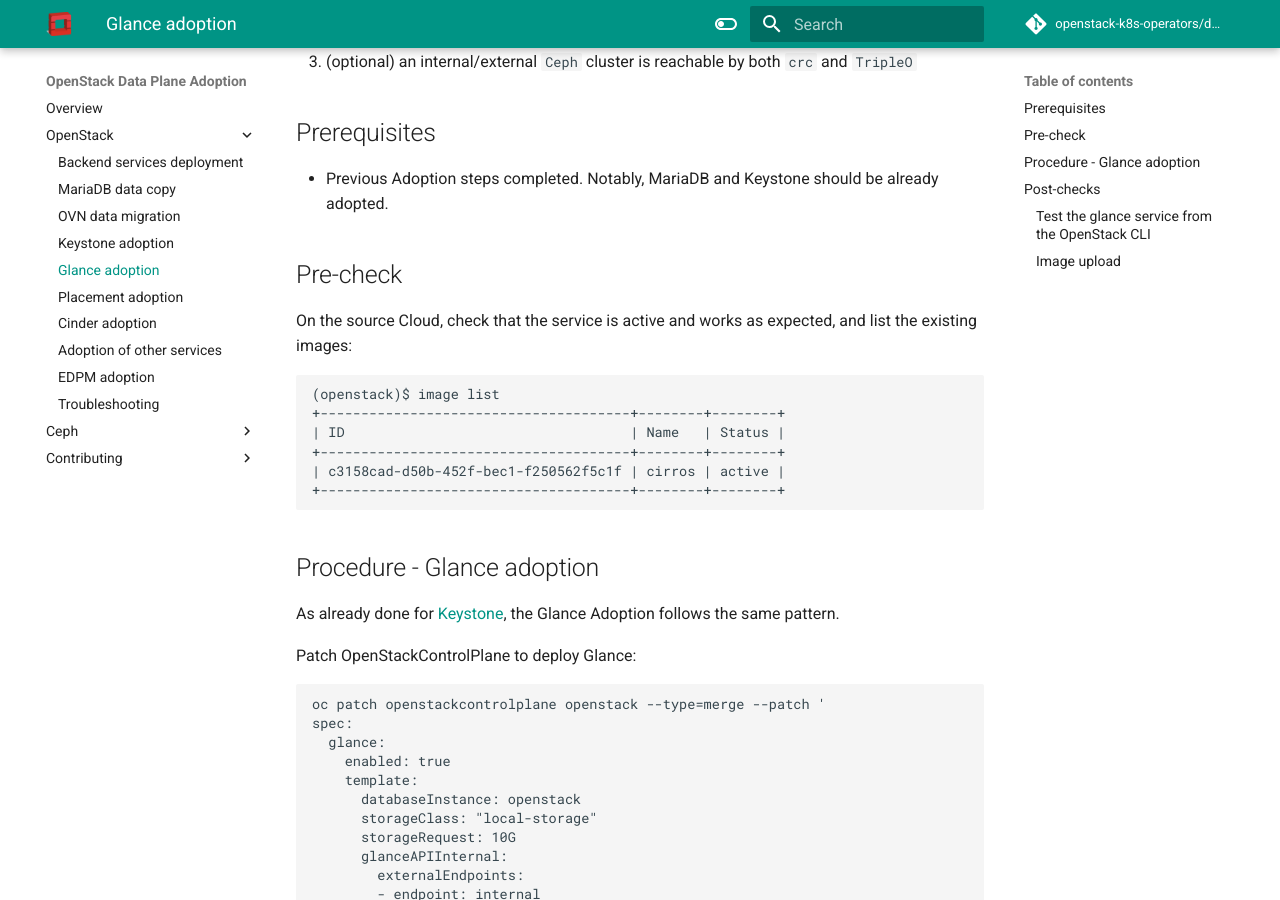
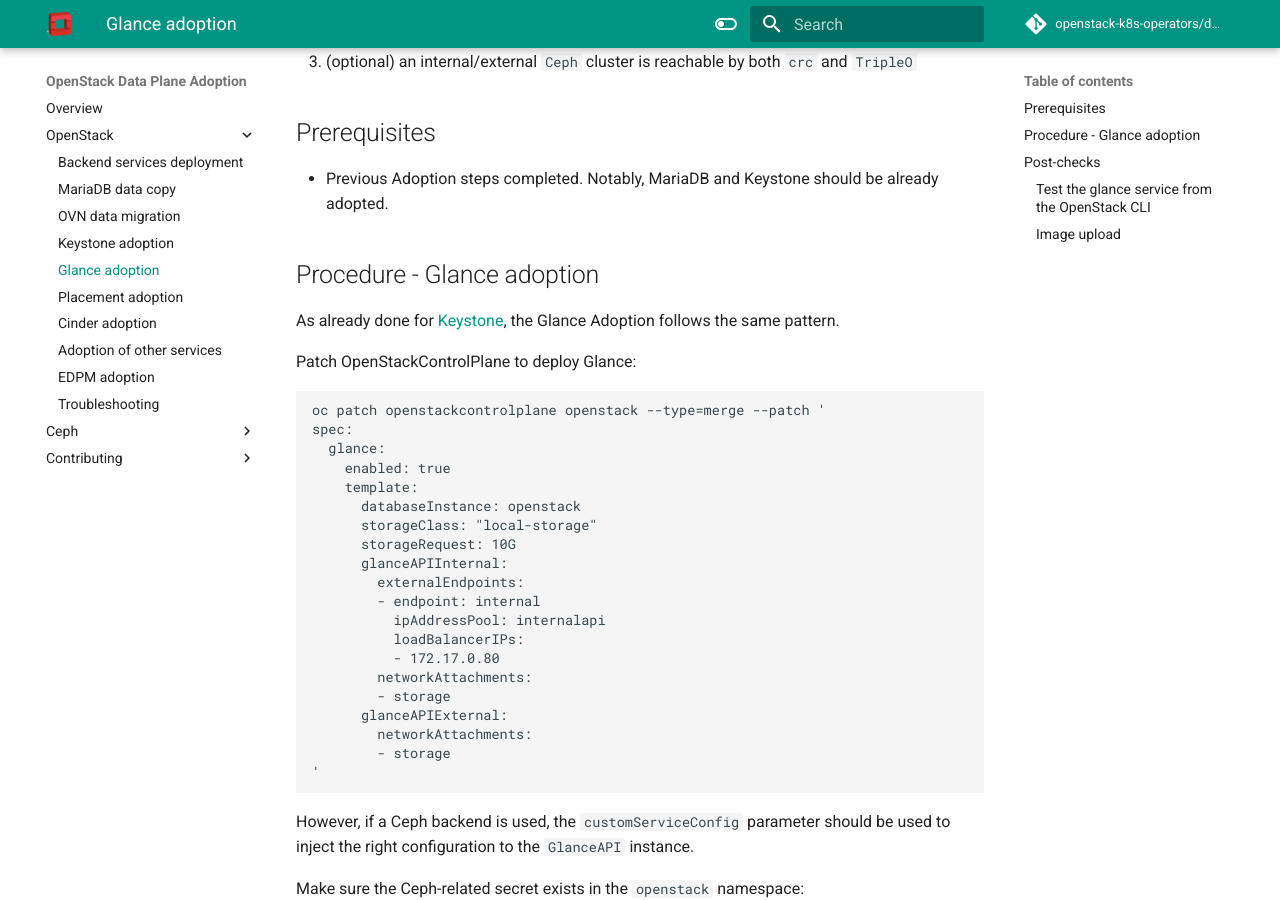
Before and after one commit to openstack-k8s-operators/data-plane-adoption, an MkDocs documentation site: the page built from docs/openstack/glance_adoption.md, in a window 1280 px wide and 900 px high, scrolled down 425 px. Built offline with MkDocs 1.6.1 and Material for MkDocs 9.7.7, drawn with Linux system fonts in a browser that asks for light colours; comment, search, counter and statistics services are not loaded; the version menu is left out.

Commit message:
Glance: No prechecks
The glance service from the old OpenStack deployment has already been
stopped by the time we are going through the Glance specific document,
so we cannot run the pre-check commands to see that the image can be
listed.

This patch removes the pre-check section.

````diff
--- a/docs/openstack/glance_adoption.md
+++ b/docs/openstack/glance_adoption.md
@@ -21,22 +21,6 @@
 
 * Previous Adoption steps completed. Notably, MariaDB and Keystone
   should be already adopted.
-
-
-## Pre-check
-
-On the source Cloud, check that the service is active and works as expected,
-and list the existing images:
-
-
-```
-(openstack)$ image list
-+--------------------------------------+--------+--------+
-| ID                                   | Name   | Status |
-+--------------------------------------+--------+--------+
-| c3158cad-d50b-452f-bec1-f250562f5c1f | cirros | active |
-+--------------------------------------+--------+--------+
-```
 
 ## Procedure - Glance adoption
 
````
